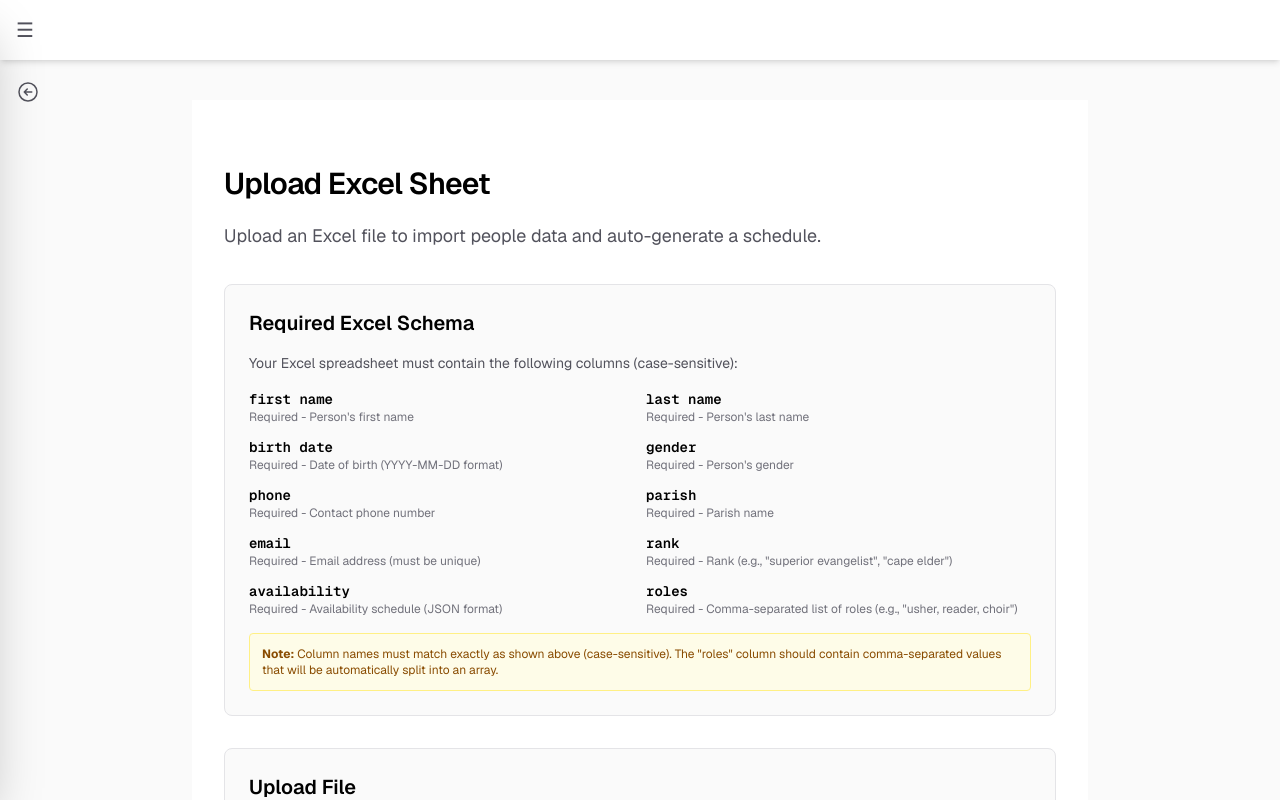
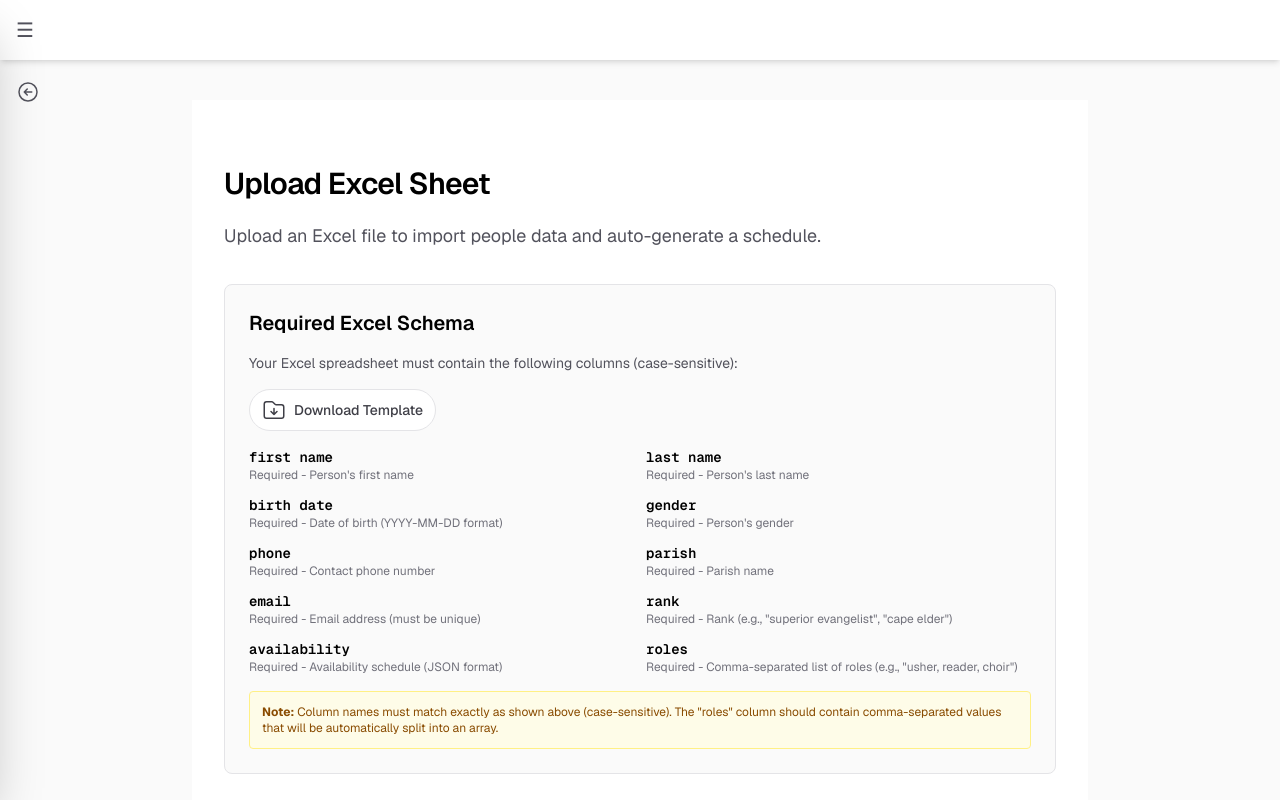
Before and after one commit to mikedeleamon/ccc-service-scheduler, a Next.js app in the folder frontend/ccc-service-scheduler/: page /upload in a window 1280 px wide. Shown: the top 800 px of the page. Built offline with nearby package versions, Linux system fonts and the light colour scheme.

Commit message:
added assets

```diff
--- a/frontend/ccc-service-scheduler/app/upload/page.tsx
+++ b/frontend/ccc-service-scheduler/app/upload/page.tsx
@@ -91,6 +91,33 @@ export default function UploadPage() {
                                 Your Excel spreadsheet must contain the
                                 following columns (case-sensitive):
                             </p>
+
+                            {/* Download template button */}
+                            <div className='mb-4'>
+                                <a
+                                    href='/ccc_service_scheduler_template.xlsx'
+                                    download
+                                    className='inline-flex items-center gap-2 rounded-full border border-zinc-200 bg-white px-3 py-2 text-sm font-medium text-zinc-700 hover:bg-zinc-100 dark:border-zinc-800 dark:bg-zinc-800 dark:text-zinc-200 dark:hover:bg-zinc-700'
+                                >
+                                    {/* simple arrow icon using unicode to avoid extra deps */}
+                                    <svg
+                                        xmlns='http://www.w3.org/2000/svg'
+                                        fill='none'
+                                        viewBox='0 0 24 24'
+                                        strokeWidth={1.5}
+                                        stroke='currentColor'
+                                        className='size-6'
+                                    >
+                                        <path
+                                            strokeLinecap='round'
+                                            strokeLinejoin='round'
+                                            d='m9 13.5 3 3m0 0 3-3m-3 3v-6m1.06-4.19-2.12-2.12a1.5 1.5 0 0 0-1.061-.44H4.5A2.25 2.25 0 0 0 2.25 6v12a2.25 2.25 0 0 0 2.25 2.25h15A2.25 2.25 0 0 0 21.75 18V9a2.25 2.25 0 0 0-2.25-2.25h-5.379a1.5 1.5 0 0 1-1.06-.44Z'
+                                        />
+                                    </svg>
+                                    Download Template
+                                </a>
+                            </div>
+
                             <div className='space-y-3'>
                                 <div className='grid grid-cols-1 md:grid-cols-2 gap-3'>
                                     <div className='flex flex-col'>
```
Also changed, not shown: 1 other file (tests, documents, lock files or other folders).
